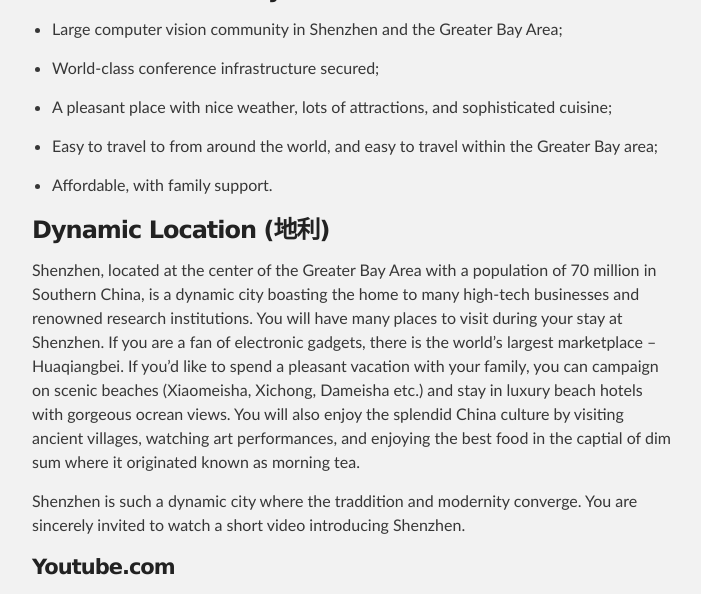
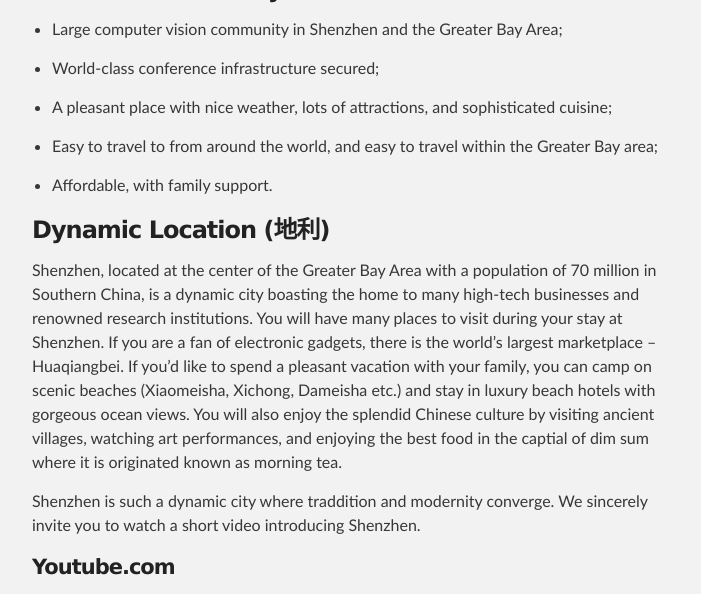
Before and after one commit to iccv2025shenzhen/iccv2025shenzhen, a Jekyll site: the page built from index.md, in a window 1280 px wide and 1400 px high, scrolled down 420 px, cut to the strip 0-594 px from the top of the window. Shown: the whole strip, without its empty margins (288-989 px from the left). Built offline with Jekyll 4.4.1, drawn with Linux system fonts in a browser that asks for light colours; our own code applies the rules of GitHub Pages for plain Markdown files; some of the changed text lies outside the part shown.

Commit message:
Update index.md

```diff
--- a/index.md
+++ b/index.md
@@ -21,9 +21,9 @@ layout: default
 
 ### Dynamic Location (地利)
 
-Shenzhen, located at the center of the Greater Bay Area with a population of 70 million in Southern China, is a dynamic city boasting the home to many high-tech businesses and renowned research institutions.  You will have many places to visit during your stay at Shenzhen. If you are a fan of electronic gadgets, there is the world's largest marketplace -- Huaqiangbei. If you'd like to spend a pleasant vacation with your family, you can campaign on scenic beaches (Xiaomeisha, Xichong, Dameisha etc.) and stay in luxury beach hotels with gorgeous ocrean views.  You will also enjoy the splendid China culture by visiting ancient villages, watching art performances, and enjoying the best food in the captial of dim sum  where it originated known as morning tea.
+Shenzhen, located at the center of the Greater Bay Area with a population of 70 million in Southern China, is a dynamic city boasting the home to many high-tech businesses and renowned research institutions.  You will have many places to visit during your stay at Shenzhen. If you are a fan of electronic gadgets, there is the world's largest marketplace -- Huaqiangbei. If you'd like to spend a pleasant vacation with your family, you can camp on scenic beaches (Xiaomeisha, Xichong, Dameisha etc.) and stay in luxury beach hotels with gorgeous ocean views.  You will also enjoy the splendid Chinese culture by visiting ancient villages, watching art performances, and enjoying the best food in the captial of dim sum where it is originated known as morning tea.
 
-Shenzhen is such a dynamic city where the traddition and modernity converge.  You are sincerely invited to watch a short video introducing Shenzhen.
+Shenzhen is such a dynamic city where traddition and modernity converge.  We sincerely invite you to watch a short video introducing Shenzhen.
 
 #### Youtube.com
 
@@ -43,7 +43,7 @@ Shenzhen is such a dynamic city where the traddition and modernity converge.  Yo
 
 The proposed conference is scheduled to be a seven-day event, beginning 14 December 2025 through 20 December 2025. Shenzhen has a very pleasant winter in this period, with an average temperature of 65°F or 18°C in December.  You will have an enjoyable holiday season travel to Shenzhen, and have the chance to visit many dynamic cities such as Gangzhou (29 min by train), Hong Kong (18 min by train) and Macau and Zhuhai (by ferry, or via the HZM bridge, the world's longest sea crossing bridge of 34 miles) in the Greater Bay Area.
 
-These vivid cities are closely connnected via a world-class high-speed train system, making traveling in the Greater Bay Area super easy, comfortable and affordable. You will have an unforgettable holiday with your family and significant ones, welcoming the new year of 2026 together in Shenzhen's best beach hotels, on the Pearl River night cruise of Guangzhou, in the Disneyland theme park of Hong Kong, or in the Sands' landmark casino hotels of Macau.
+These vivid cities are closely connnected via a world-class high-speed train system, making traveling in the Greater Bay Area super easy, comfortable and affordable. You will have an unforgettable holiday with your family and significant ones, welcoming the new year of 2026 together in Shenzhen's best seaside hotels, on the Pearl River night cruise of Guangzhou, in the Disneyland theme park of Hong Kong, or in the Sands' landmark casino hotels of Macau.
 
 ### Diverse Team (人和)
 
```
Also changed, not shown: other parts of index.md (+2 -2 lines).
